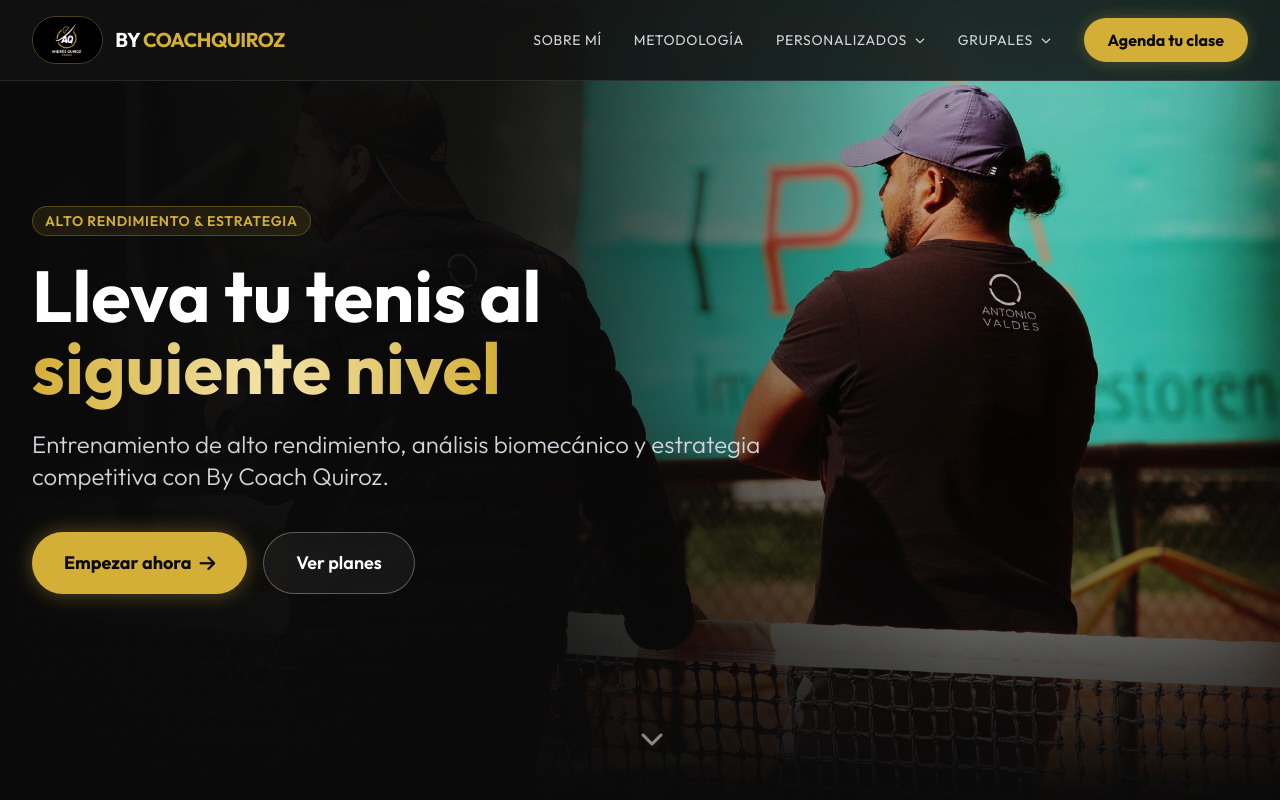
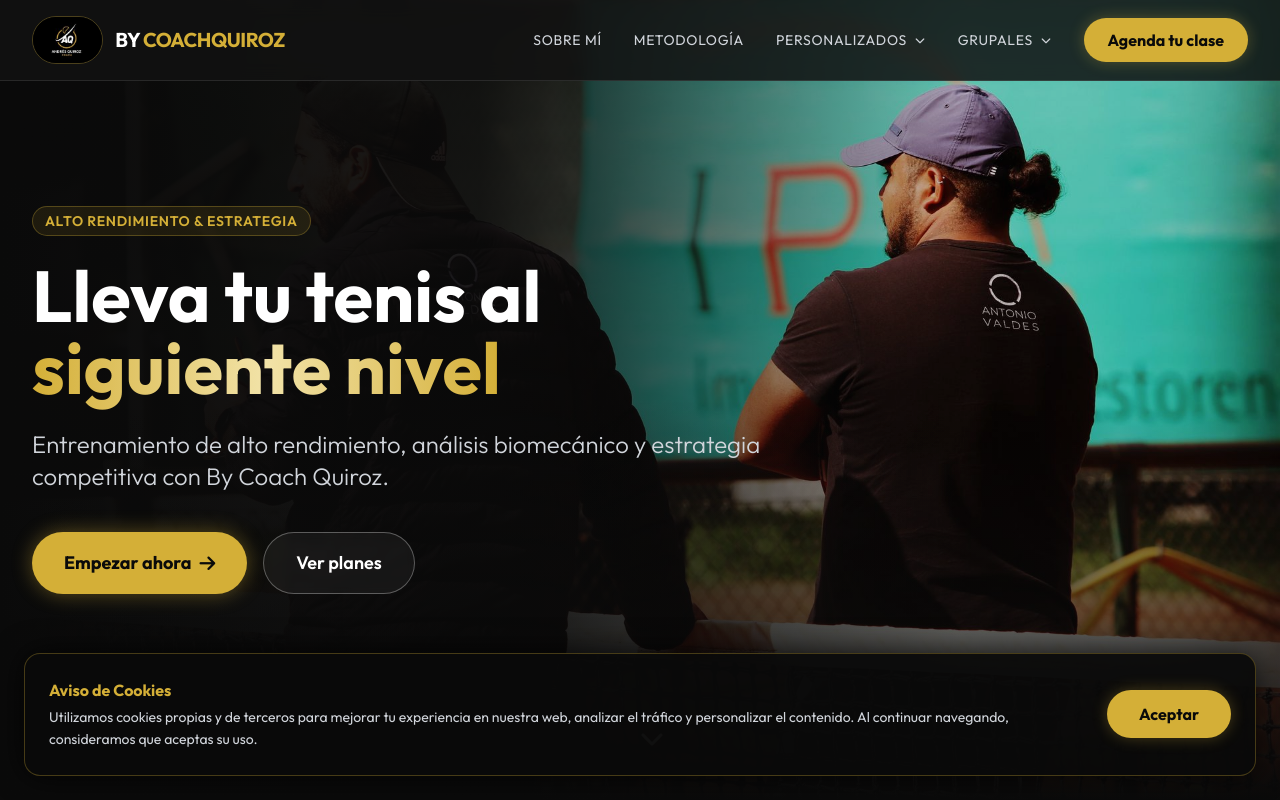
Before and after one commit to Nico-lab-cl/coach-quiroz, a Next.js app: page / in a window 1280 px wide. Shown: the top 800 px of the page. Built offline with nearby package versions, Linux system fonts and the light colour scheme.

Commit message:
Add contact email to footer and cookie consent banner

```diff
--- a/app/layout.jsx
+++ b/app/layout.jsx
@@ -1,5 +1,6 @@
 import { Outfit } from 'next/font/google';
 import './globals.css';
+import CookieConsent from '../components/CookieConsent';
 
 const outfit = Outfit({
     subsets: ['latin'],
@@ -65,6 +66,7 @@
                 </noscript>
                 {/* End Google Tag Manager (noscript) */}
                 {children}
+                <CookieConsent />
             </body>
         </html>
     );
--- a/app/page.jsx
+++ b/app/page.jsx
@@ -546,6 +546,7 @@
                         <div className="mb-6 md:mb-0 text-center md:text-left">
                             <span className="text-xl font-bold tracking-tight text-white">BY <span className="text-gold-500">COACHQUIROZ</span></span>
                             <p className="text-gray-500 text-sm mt-2">Elevando el nivel del tenis en Chile.</p>
+                            <a href="mailto:contacto@bycoachquiroz.cl" className="text-gold-500 hover:text-white text-sm transition-colors mt-1 inline-block">contacto@bycoachquiroz.cl</a>
                         </div>
                         <div className="flex gap-6">
                             <a href="https://www.instagram.com/by.coachquiroz/" target="_blank" rel="noopener noreferrer"
--- /dev/null
+++ b/components/CookieConsent.jsx
@@ -0,0 +1,45 @@
+'use client';
+
+import { useState, useEffect } from 'react';
+
+export default function CookieConsent() {
+    const [isVisible, setIsVisible] = useState(false);
+
+    useEffect(() => {
+        // Check if the user has already consented
+        const hasConsented = localStorage.getItem('cookie_consent');
+        if (!hasConsented) {
+            // Add a small delay for a smoother entrance
+            const timer = setTimeout(() => setIsVisible(true), 1000);
+            return () => clearTimeout(timer);
+        }
+    }, []);
+
+    const handleAccept = () => {
+        localStorage.setItem('cookie_consent', 'true');
+        setIsVisible(false);
+    };
+
+    if (!isVisible) return null;
+
+    return (
+        <div className="fixed bottom-0 left-0 right-0 z-50 p-4 sm:p-6 animate-fade-in-up">
+            <div className="max-w-7xl mx-auto flex flex-col sm:flex-row items-center justify-between gap-4 bg-black-900/95 backdrop-blur-md border border-gold-500/30 p-6 rounded-2xl shadow-[0_0_30px_rgba(0,0,0,0.8)]">
+                <div className="flex-1 text-center sm:text-left">
+                    <h4 className="text-gold-500 font-bold mb-1">Aviso de Cookies</h4>
+                    <p className="text-sm text-gray-300 leading-relaxed">
+                        Utilizamos cookies propias y de terceros para mejorar tu experiencia en nuestra web, analizar el tráfico y personalizar el contenido. Al continuar navegando, consideramos que aceptas su uso.
+                    </p>
+                </div>
+                <div className="flex-shrink-0 flex w-full sm:w-auto mt-2 sm:mt-0">
+                    <button
+                        onClick={handleAccept}
+                        className="w-full sm:w-auto bg-gold-500 hover:bg-gold-400 text-black-900 px-8 py-3 rounded-full font-bold transition-all transform hover:scale-105 shadow-[0_0_15px_rgba(212,175,55,0.3)]"
+                    >
+                        Aceptar
+                    </button>
+                </div>
+            </div>
+        </div>
+    );
+}
```
